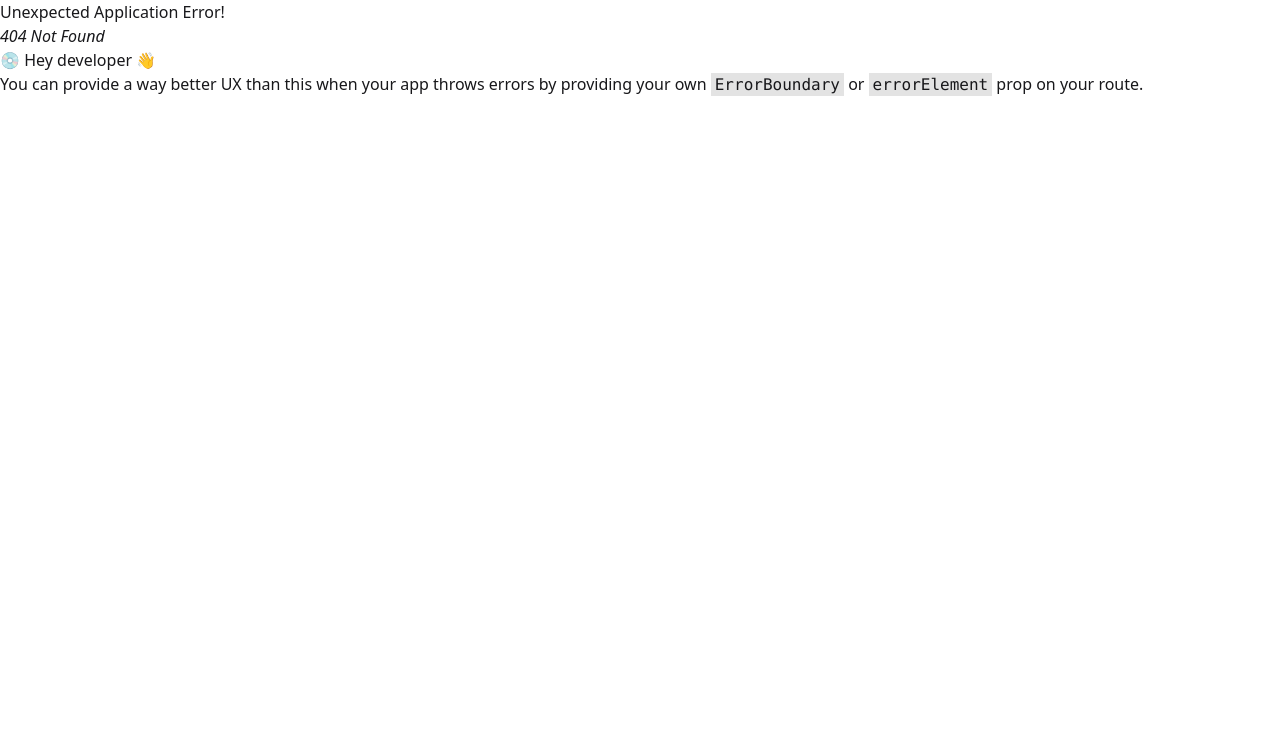
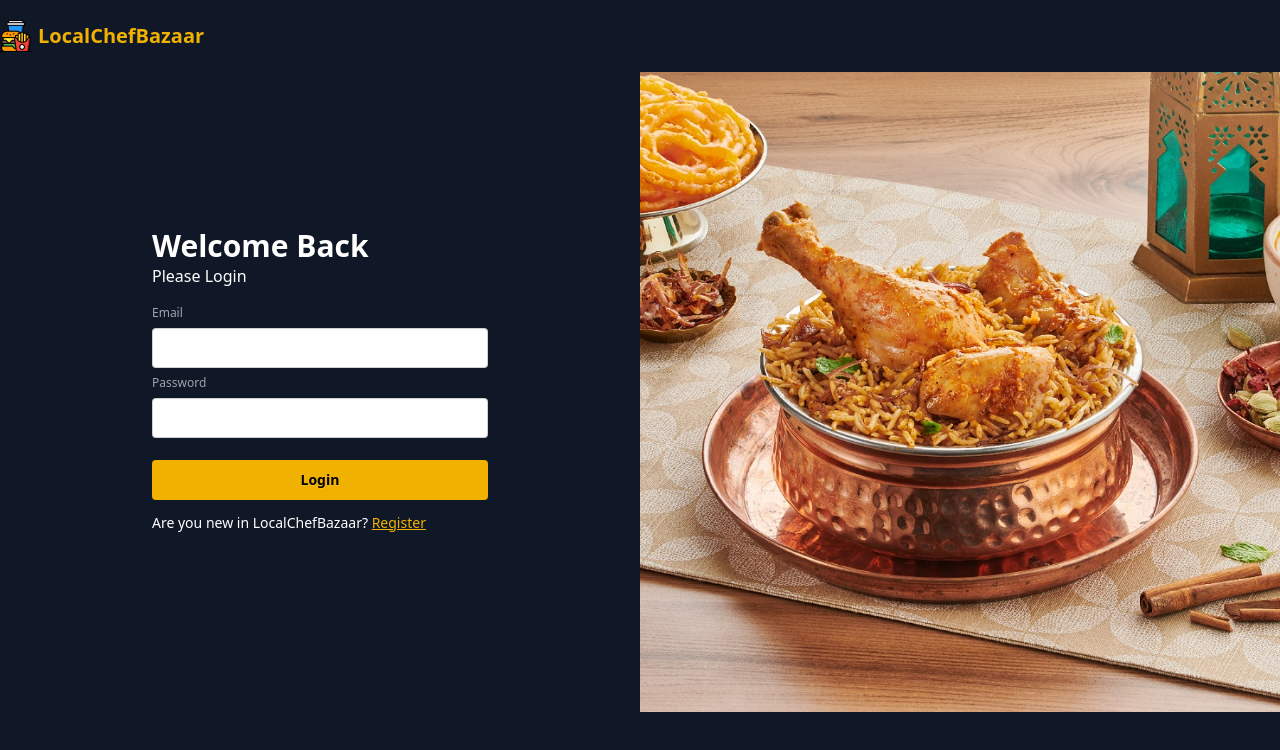
Before and after one commit to robiulhasanmumin/LocalChefBazaar_Client_a11, a React (Vite) app: page /login in a window 1280 px wide. Before the commit this address had no page. Shown: the top 750 px of the page. Built offline with nearby package versions, Linux system fonts and the light colour scheme; no server answers.

Commit message:
firebase authentication and login page done.

```diff
--- a/package.json
+++ b/package.json
@@ -13,11 +13,15 @@
     "@tailwindcss/vite": "^4.1.18",
     "@tanstack/react-query": "^5.90.12",
     "axios": "^1.13.2",
+    "firebase": "^12.7.0",
     "framer-motion": "^12.23.26",
     "react": "^19.2.0",
     "react-dom": "^19.2.0",
+    "react-hook-form": "^7.69.0",
     "react-icons": "^5.5.0",
     "react-router": "^7.10.1",
+    "sweetalert2": "^11.26.16",
+    "swiper": "^12.0.3",
     "tailwindcss": "^4.1.18"
   },
   "devDependencies": {
--- a/src/AuthContext/AuthContext.jsx
+++ b/src/AuthContext/AuthContext.jsx
@@ -0,0 +1,3 @@
+import { createContext } from "react";
+
+export const AuthContext = createContext(null)
--- a/src/AuthContext/AuthProvider.jsx
+++ b/src/AuthContext/AuthProvider.jsx
@@ -0,0 +1,54 @@
+import React, { useEffect, useState } from 'react'
+import { AuthContext } from './AuthContext'
+import { createUserWithEmailAndPassword, onAuthStateChanged, signInWithEmailAndPassword, signOut, updateProfile } from 'firebase/auth'
+import { auth } from '../FireBase/firebase.config'
+
+const AuthProvider = ({children}) => {
+   const [user,setUser] = useState(null)
+  const [loading,setLoading] = useState(true)
+  const registerUser=(email,password)=>{
+    setLoading(true)
+    return createUserWithEmailAndPassword(auth,email,password)
+  }
+  const signInUser=(email,password)=>{
+        setLoading(true)
+    return signInWithEmailAndPassword(auth,email,password)
+  }
+  // const signInGoogle=()=>{
+  //       setLoading(true)
+  //   return signInWithPopup(auth,googleProvider)
+  // }
+  const logOut = ()=>{
+    setLoading(true)
+    return signOut(auth)
+  }
+  const updateUserProfile=(profile)=>{
+    return updateProfile(auth.currentUser, profile)
+  }
+  // observe user
+  useEffect(()=>{
+    const unSubscribe = onAuthStateChanged(auth,(currentUser)=>{
+      setUser(currentUser)
+      setLoading(false)
+    })
+    return ()=>{
+      unSubscribe()
+    }
+  },[])
+
+  const authInfo = {
+    registerUser,
+    signInUser,
+    logOut,
+    updateUserProfile,
+    user,
+    loading
+  }
+  return (
+    <AuthContext value={authInfo}>
+      {children}
+    </AuthContext>
+  )
+}
+
+export default AuthProvider
--- a/src/FireBase/firebase.config.js
+++ b/src/FireBase/firebase.config.js
@@ -0,0 +1,20 @@
+// Import the functions you need from the SDKs you need
+import { initializeApp } from "firebase/app";
+import { getAuth } from "firebase/auth";
+
+// TODO: Add SDKs for Firebase products that you want to use
+// https://firebase.google.com/docs/web/setup#available-libraries
+
+// Your web app's Firebase configuration
+const firebaseConfig = {
+  apiKey: "AIzaSyBLQUhDSDz74qftnbzrdW90ZAKrBSJ58Sw",
+  authDomain: "local-chef-bazaar-42865.firebaseapp.com",
+  projectId: "local-chef-bazaar-42865",
+  storageBucket: "local-chef-bazaar-42865.firebasestorage.app",
+  messagingSenderId: "713249845308",
+  appId: "1:713249845308:web:cfd3b078a9310ac903d339"
+};
+
+// Initialize Firebase
+const app = initializeApp(firebaseConfig);
+export const auth = getAuth(app);
--- a/src/component/CustomerReviews.jsx
+++ b/src/component/CustomerReviews.jsx
@@ -2,6 +2,12 @@ import React from 'react'
 import useAxiosSecure from '../hooks/useAxiosSecure'
 import { useQuery } from '@tanstack/react-query'
 import { FaStar } from 'react-icons/fa'
+
+import { Swiper, SwiperSlide } from 'swiper/react'
+import 'swiper/css'
+import 'swiper/css/autoplay'
+import { Autoplay } from 'swiper/modules'
+
 
 const CustomerReviews = () => {
       const axiosSecure = useAxiosSecure()
@@ -18,9 +24,25 @@ const CustomerReviews = () => {
     <div className='mb-10 lg:px-10'>
       <h1 className='text-3xl font-bold text-primary text-center mt-20'>Customer Reviews</h1>
 
-      <div className='grid grid-cols-1 md:grid-cols-3 gap-4 mt-10'>
+      <div className='mt-10'>
+
+        <Swiper
+         spaceBetween={20}
+    slidesPerView={3}
+    loop={true}
+    autoplay={{ delay: 3000, disableOnInteraction: false }}
+    breakpoints={{
+      640: { slidesPerView: 1 },
+      768: { slidesPerView: 2 },
+      1024: { slidesPerView: 3 },
+    }}
+    modules={[Autoplay]}
+    >
+
         {
-          reviews.map(review=><div className='border-2 rounded-2xl p-4' key={review._id}>
+          reviews.map(review=><SwiperSlide key={review._id}>
+
+          <div className='border-2 rounded-2xl p-4'>
             <div className='flex gap-5 items-center'>
                 <img src={review.reviewerImage} className='h-10 w-10 rounded-full' alt="" />
               <div>
@@ -33,8 +55,11 @@ const CustomerReviews = () => {
             <p className='mt-3'>- {review.comment}</p>
             <p className='flex gap-1 items-center text-lg font-semibold'> <FaStar className='text-primary'></FaStar> {review.rating}</p>
             </div>
-          </div>)
+          </div>
+          </SwiperSlide>
+          )
         }
+        </Swiper>
       </div>
     </div>
   )
--- /dev/null
+++ b/src/hooks/useAuth.jsx
@@ -0,0 +1,9 @@
+import React, { use } from 'react'
+import { AuthContext } from '../AuthContext/AuthContext';
+
+const useAuth = () => {
+  const authInfo = use(AuthContext)
+  return authInfo;
+}
+
+export default useAuth
--- /dev/null
+++ b/src/layouts/AuthLayOut.jsx
@@ -0,0 +1,26 @@
+import React from 'react'
+import Logo from '../component/Logo'
+import { Outlet } from 'react-router'
+import authImg from '../assets/img1.jpg'
+
+const AuthLayOut = () => {
+  return (
+    <div className='bg-gray-900 h-screen text-white'>
+      <div className='max-w-7xl mx-auto'>
+        <div className='py-5 px-5 md:px-0'>
+           <Logo></Logo>
+        </div>
+            <div className='flex items-center'>
+        <div className='flex-1'>
+          <Outlet></Outlet>
+        </div>
+        <div className='flex-1 hidden md:flex'>
+          <img src={authImg} alt="" />
+        </div>
+      </div>
+      </div>
+    </div>
+  )
+}
+
+export default AuthLayOut
--- a/src/main.jsx
+++ b/src/main.jsx
@@ -4,14 +4,16 @@ import './index.css'
 import { RouterProvider } from 'react-router'
 import { router } from './routes/router'
 import { QueryClient, QueryClientProvider } from '@tanstack/react-query'
+import AuthProvider from './AuthContext/AuthProvider'
 
 const queryClient = new QueryClient()
 
 createRoot(document.getElementById('root')).render(
   <StrictMode>
     <QueryClientProvider client={queryClient}>
-
+      <AuthProvider>
       <RouterProvider router={router} />
+      </AuthProvider>
     </QueryClientProvider>
   </StrictMode>,
 )
--- /dev/null
+++ b/src/pages/Login.jsx
@@ -0,0 +1,61 @@
+import React from 'react'
+import { useForm } from 'react-hook-form';
+import { Link, useLocation, useNavigate } from 'react-router';
+import useAuth from '../hooks/useAuth';
+import Swal from 'sweetalert2';
+
+const Login = () => {
+  const {register,handleSubmit,formState:{errors}} = useForm();
+  const location = useLocation()
+  const navigate = useNavigate()
+  const {signInUser}= useAuth()
+
+  const handleLogin=(data)=>{
+    signInUser(data.email, data.password)
+    .then(()=>{
+      Swal.fire({
+  title: "Good job!",
+  text: "You clicked the button!",
+  icon: "success"
+});
+      navigate(location?.state || "/")
+    })
+    .catch(err=>{
+      alert(err);
+    })
+  }
+
+  return (
+    <div>
+       <div className="card mx-auto w-full mt-10 md:mt-0 max-w-sm shrink-0">
+        <div className='px-6'>
+        <h3 className="text-3xl font-bold">Welcome Back</h3>
+        <p>Please Login</p>
+        </div>
+
+      <div className="card-body pt-3">
+
+      <form onSubmit={handleSubmit(handleLogin)}>
+
+        <fieldset className="fieldset">
+          <label className="label">Email</label>
+          <input type="email" className="input w-full" {...register("email",{required:true})} placeholder="Email" />
+          {errors.email?.type === "required" && <p className='text-red-500'>Email Required</p> }
+
+          <label className="label">Password</label>
+          <input type="password" className="input w-full" {...register("password",{required:true,minLength:6})} placeholder="Password" />
+          {errors.password?.type==="required" && <p className='text-red-500'>Password required</p>}
+          {errors.password?.type==="minLength" && <p className='text-red-500'>minimum 6 carecter required</p>}
+
+          <button className="btn btn-neutral bg-primary text-black border-none shadow-none mt-4">Login</button>
+        </fieldset>
+        <p className='pt-2'>Are you new in LocalChefBazaar? <Link className='text-primary underline' to="/register" state={location.state}>Register</Link> </p>
+      </form>
+
+      </div>
+    </div>
+    </div>
+  )
+}
+
+export default Login
--- /dev/null
+++ b/src/pages/Register.jsx
@@ -0,0 +1,9 @@
+import React from 'react'
+
+const Register = () => {
+  return (
+    <div>Register</div>
+  )
+}
+
+export default Register
--- a/src/routes/router.jsx
+++ b/src/routes/router.jsx
@@ -3,6 +3,9 @@ import RootLayout from "../layouts/RootLayout";
 import Home from "../pages/Home";
 import AllMeals from "../component/meals/AllMeals";
 import MealDetails from "../component/meals/MealDetails";
+import AuthLayOut from "../layouts/AuthLayOut";
+import Login from "../pages/Login";
+import Register from "../pages/Register";
 
 export const router = createBrowserRouter([
   {
@@ -23,4 +26,18 @@ export const router = createBrowserRouter([
       }
     ]
   },
+  {
+    path:"/",
+    Component:AuthLayOut,
+    children:[
+      {
+        path:"login",
+        Component:Login
+      },
+      {
+        path:"register",
+        Component:Register
+      }
+    ]
+  }
 ]);
```
Also changed, not shown: 2 other files (tests, documents, lock files or other folders).
